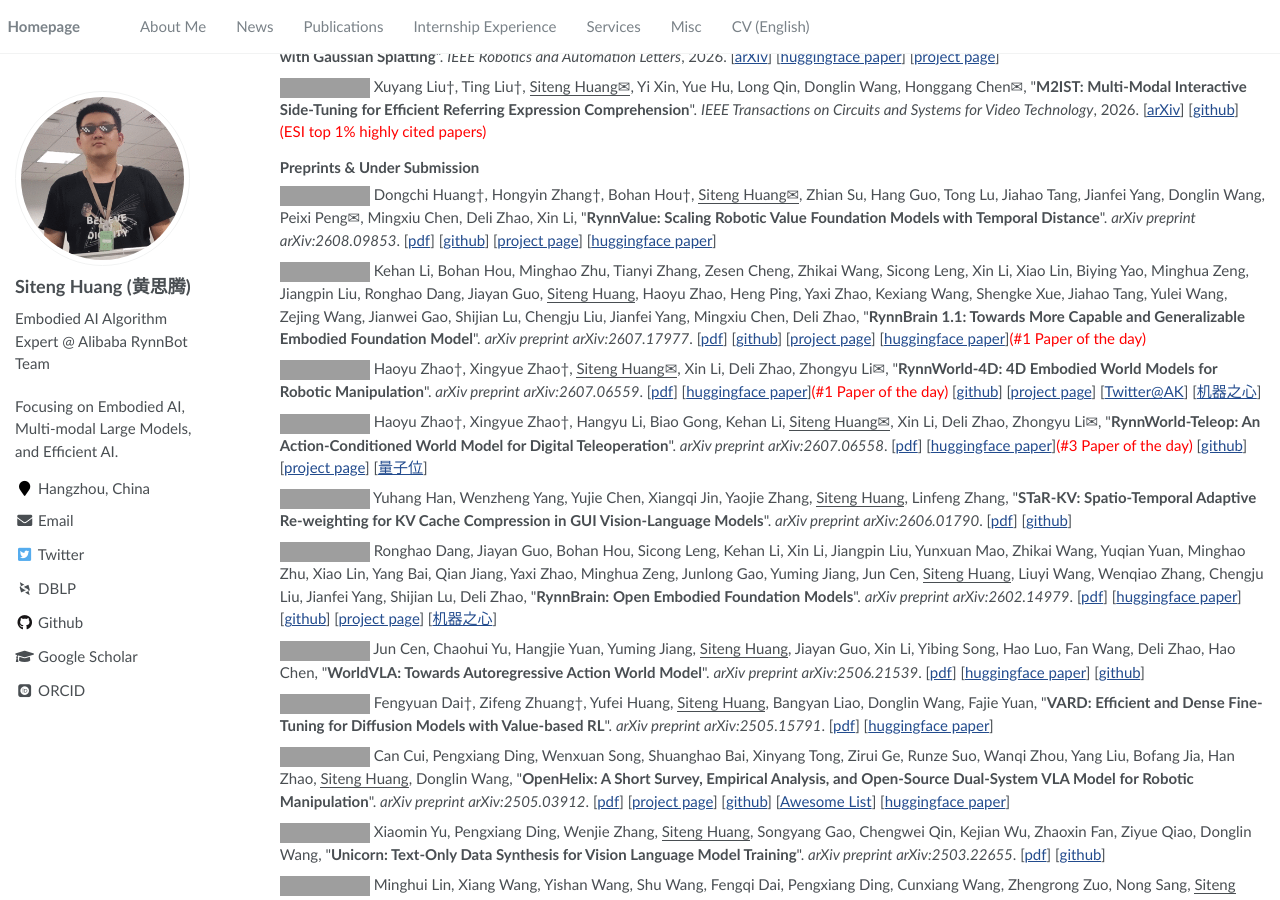
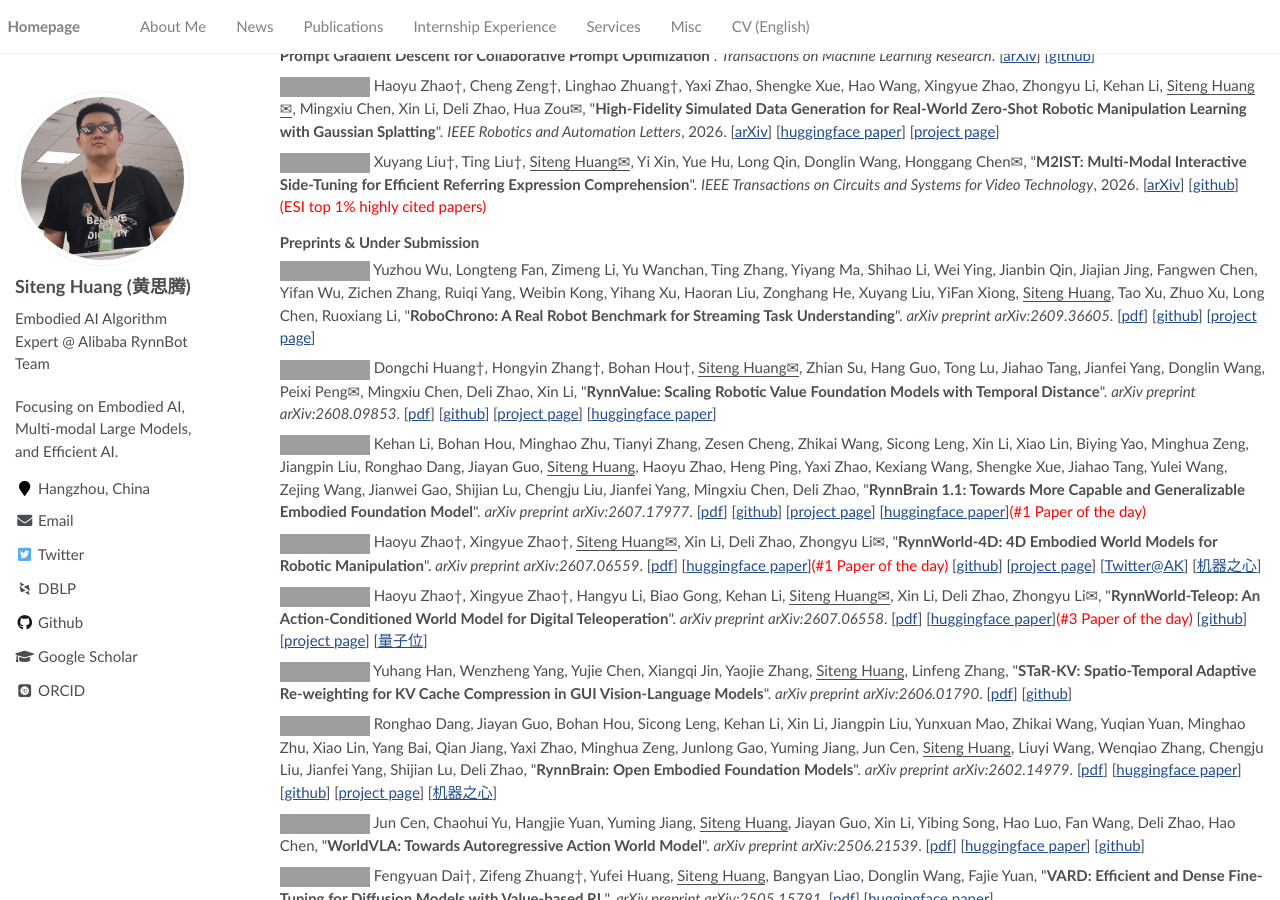
Before and after one commit to bighuang624/bighuang624.github.io, a Jekyll site: the page built from _pages/about.md, in a window 1280 px wide and 900 px high, scrolled down 3891 px. Built offline with Jekyll 4.4.1, drawn with Linux system fonts in a browser that asks for light colours; some web fonts are replaced; some of the changed text lies outside the part shown; grey boxes are pictures that could not be loaded.

Commit message:
add RoboChrono

```diff
--- a/_pages/includes/news.md
+++ b/_pages/includes/news.md
@@ -27,6 +27,7 @@
 </style>
 
 * <span style="font-size:12px;color:#FFFFFF;background-color:#007ec6;padding:1px 5px 1.5px 5px;">2025/10/02</span> **[TCSVT]** [Sparse-Tuning](https://arxiv.org/abs/2405.14700), an efficient parameter-efficient fine-tuning framework for ViTs, got accepted for IEEE Transactions on Circuits and Systems for Video Technology! [Code](https://github.com/liuting20/Sparse-Tuning) has been available!
+* <span style="font-size:12px;color:#FFFFFF;background-color:#007ec6;padding:1px 5px 1.5px 5px;">2026/09/30</span> **[Preprint]** We released [RoboChrono](https://arxiv.org/abs/2609.36605), a real robot benchmark for streaming task understanding, evaluating seven tasks grouped into recognition, alignment, and temporal grounding, covering action understanding and anticipation, visual correspondence, temporal ordering, and action localization!
 * <span style="font-size:12px;color:#FFFFFF;background-color:#007ec6;padding:1px 5px 1.5px 5px;">2026/09/25</span> **[NeurIPS'26]** Two papers, [RynnVLA-002](https://arxiv.org/abs/2511.17502) (the upgraded version of WorldVLA) and [VLA-Corrector](https://arxiv.org/abs/2607.01804), got accepted for NeurIPS 2026!
 * <span style="font-size:12px;color:#FFFFFF;background-color:#007ec6;padding:1px 5px 1.5px 5px;">2026/09/20</span> **[TMLR]** [MAPGD](https://arxiv.org/abs/2509.11361), a multi-agent framework for black-box prompt optimization, got accepted for TMLR! See [Github](https://github.com/kawhiiiileo/MAPGD) for more details!
 * <span style="font-size:12px;color:#FFFFFF;background-color:#007ec6;padding:1px 5px 1.5px 5px;">2026/07/27</span> **[RynnValue]** We presented [RynnValue](https://arxiv.org/abs/2608.09853), a scalable value foundation model that predicts temporal distance to goals directly from observations and language instructions. Without relying on manual preference or progress labels, it serves as a zero-shot generalist **value function** to provide scalable **rewards** for policy learning across diverse robots, tasks, and viewpoints. See [Project page](https://alibaba-damo-academy.github.io/RynnValue.github.io/) for more details!
--- a/_pages/includes/pub_short.md
+++ b/_pages/includes/pub_short.md
@@ -85,6 +85,8 @@
 
 ### Preprints & Under Submission
 
+<a href="https://arxiv.org/abs/2609.36605" target="_blank"><img src="https://img.shields.io/badge/arXiv-2609.36605-B31B1B?style=flat-square"></a> Yuzhou Wu, Longteng Fan, Zimeng Li, Yu Wanchan, Ting Zhang, Yiyang Ma, Shihao Li, Wei Ying, Jianbin Qin, Jiajian Jing, Fangwen Chen, Yifan Wu, Zichen Zhang, Ruiqi Yang, Weibin Kong, Yihang Xu, Haoran Liu, Zonghang He, Xuyang Liu, YiFan Xiong, <u>Siteng Huang</u>, Tao Xu, Zhuo Xu, Long Chen, Ruoxiang Li, &quot;**RoboChrono: A Real Robot Benchmark for Streaming Task Understanding**&quot;. *arXiv preprint arXiv:2609.36605*. [[pdf](https://arxiv.org/pdf/2609.36605.pdf)] [[github](https://github.com/mfan-res/ROBOCHRONO)] [[project page](https://continuity3.github.io/robochrono/)]
+
 <a href="https://arxiv.org/abs/2608.09853" target="_blank"><img src="https://img.shields.io/badge/arXiv-2608.09853-B31B1B?style=flat-square"></a> Dongchi Huang†, Hongyin Zhang†, Bohan Hou†, <u>Siteng Huang✉</u>, Zhian Su, Hang Guo, Tong Lu, Jiahao Tang, Jianfei Yang, Donglin Wang, Peixi Peng✉, Mingxiu Chen, Deli Zhao, Xin Li, &quot;**RynnValue: Scaling Robotic Value Foundation Models with Temporal Distance**&quot;. *arXiv preprint arXiv:2608.09853*. [[pdf](https://arxiv.org/pdf/2608.09853.pdf)] [[github](https://github.com/alibaba-damo-academy/RynnValue)] [[project page](https://alibaba-damo-academy.github.io/RynnValue.github.io/)] [[huggingface paper](https://huggingface.co/papers/2608.09853)]
 
 <a href="https://arxiv.org/abs/2607.17977" target="_blank"><img src="https://img.shields.io/badge/arXiv-2607.17977-B31B1B?style=flat-square"></a> Kehan Li, Bohan Hou, Minghao Zhu, Tianyi Zhang, Zesen Cheng, Zhikai Wang, Sicong Leng, Xin Li, Xiao Lin, Biying Yao, Minghua Zeng, Jiangpin Liu, Ronghao Dang, Jiayan Guo, <u>Siteng Huang</u>, Haoyu Zhao, Heng Ping, Yaxi Zhao, Kexiang Wang, Shengke Xue, Jiahao Tang, Yulei Wang, Zejing Wang, Jianwei Gao, Shijian Lu, Chengju Liu, Jianfei Yang, Mingxiu Chen, Deli Zhao, &quot;**RynnBrain 1.1: Towards More Capable and Generalizable Embodied Foundation Model**&quot;. *arXiv preprint arXiv:2607.17977*. [[pdf](https://arxiv.org/pdf/2607.17977.pdf)] [[github](https://github.com/alibaba-damo-academy/RynnBrain)] [[project page](https://alibaba-damo-academy.github.io/RynnBrain)] [[huggingface paper](https://huggingface.co/papers/2607.17977)]<span style="color:red">(#1 Paper of the day)</span>
```
